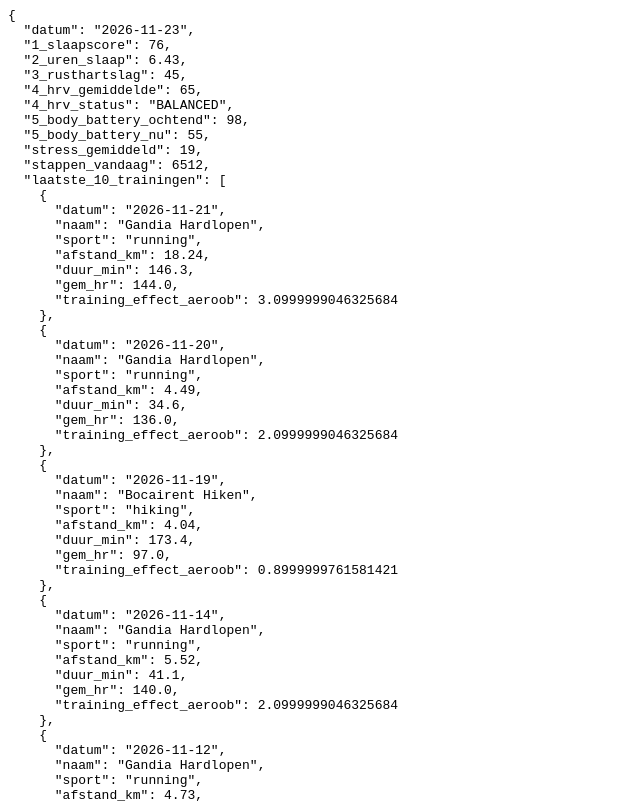
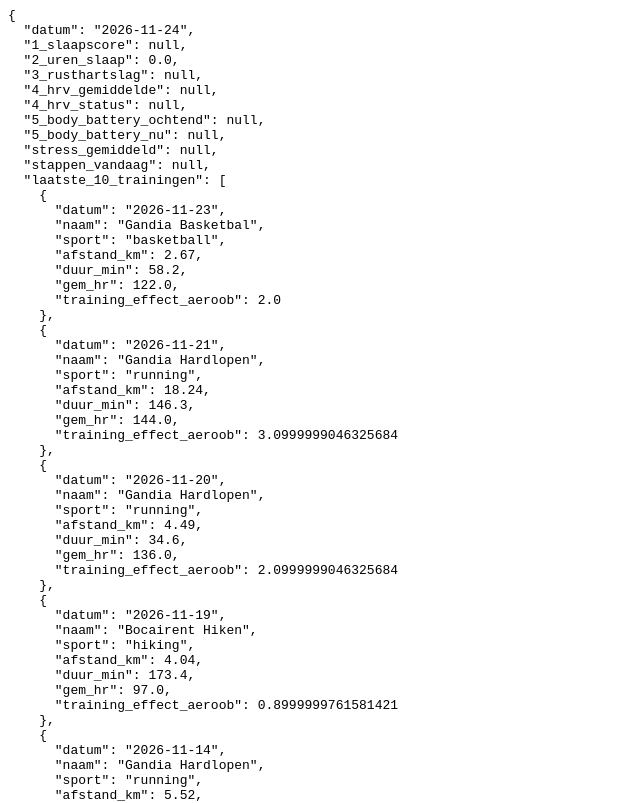
Before and after one commit to Gonesquad67/garmin-dashboard, a plain HTML site: page docs/index.html in a window 1280 px wide. Shown: the top 803 px of the page, without its empty margins (0-640 px from the left). Drawn offline with Linux system fonts and the light colour scheme.

Commit message:
Update coach data

```diff
--- a/docs/index.html
+++ b/docs/index.html
@@ -1,15 +1,24 @@
 <html><body><pre>{
-  "datum": "2026-11-23",
-  "1_slaapscore": 76,
-  "2_uren_slaap": 6.43,
-  "3_rusthartslag": 45,
-  "4_hrv_gemiddelde": 65,
-  "4_hrv_status": "BALANCED",
-  "5_body_battery_ochtend": 98,
-  "5_body_battery_nu": 55,
-  "stress_gemiddeld": 19,
-  "stappen_vandaag": 6512,
+  "datum": "2026-11-24",
+  "1_slaapscore": null,
+  "2_uren_slaap": 0.0,
+  "3_rusthartslag": null,
+  "4_hrv_gemiddelde": null,
+  "4_hrv_status": null,
+  "5_body_battery_ochtend": null,
+  "5_body_battery_nu": null,
+  "stress_gemiddeld": null,
+  "stappen_vandaag": null,
   "laatste_10_trainingen": [
+    {
+      "datum": "2026-11-23",
+      "naam": "Gandia Basketbal",
+      "sport": "basketball",
+      "afstand_km": 2.67,
+      "duur_min": 58.2,
+      "gem_hr": 122.0,
+      "training_effect_aeroob": 2.0
+    },
     {
       "datum": "2026-11-21",
       "naam": "Gandia Hardlopen",
@@ -90,15 +99,6 @@
       "duur_min": 28.5,
       "gem_hr": 142.0,
       "training_effect_aeroob": 2.200000047683716
-    },
-    {
-      "datum": "2026-11-05",
-      "naam": "Gandia Hardlopen",
-      "sport": "running",
-      "afstand_km": 5.76,
-      "duur_min": 43.1,
-      "gem_hr": 139.0,
-      "training_effect_aeroob": 2.299999952316284
     }
   ]
 }</pre></body></html>
```
